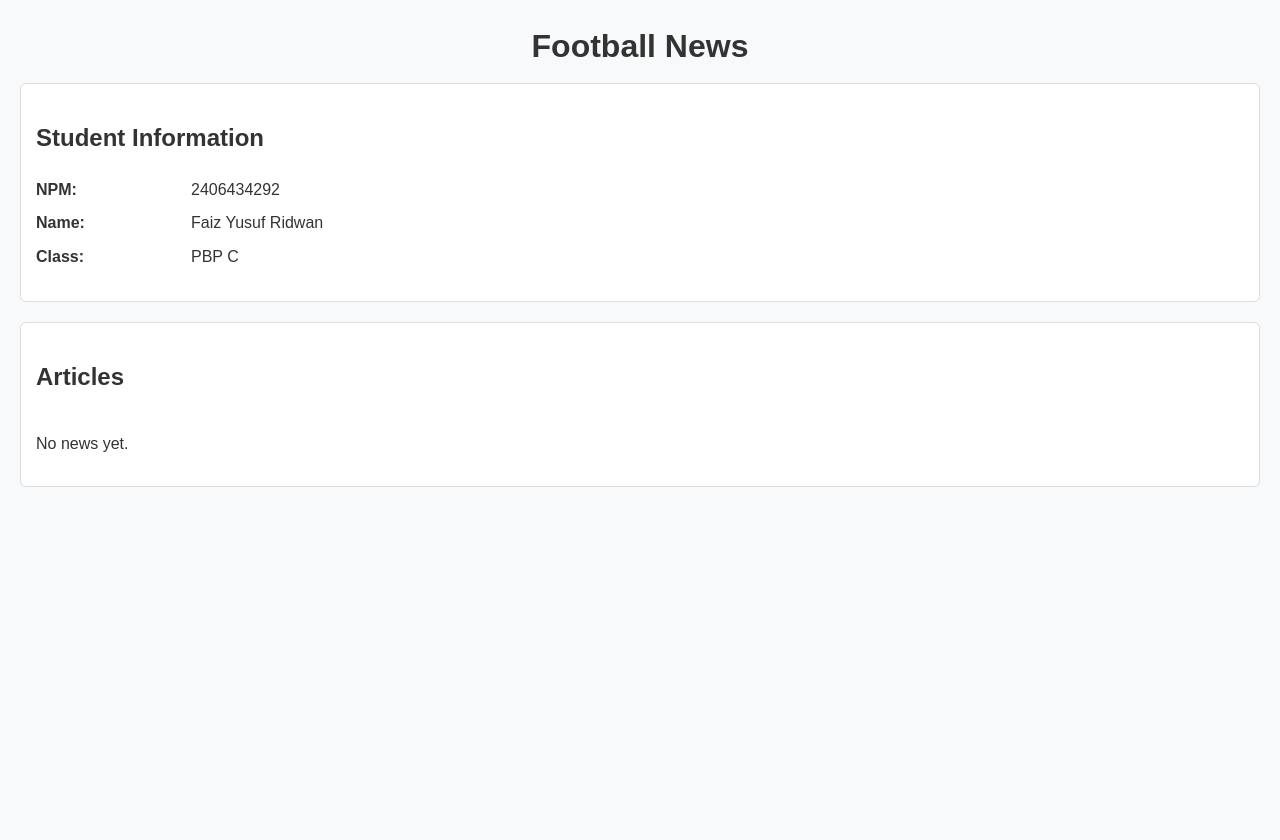
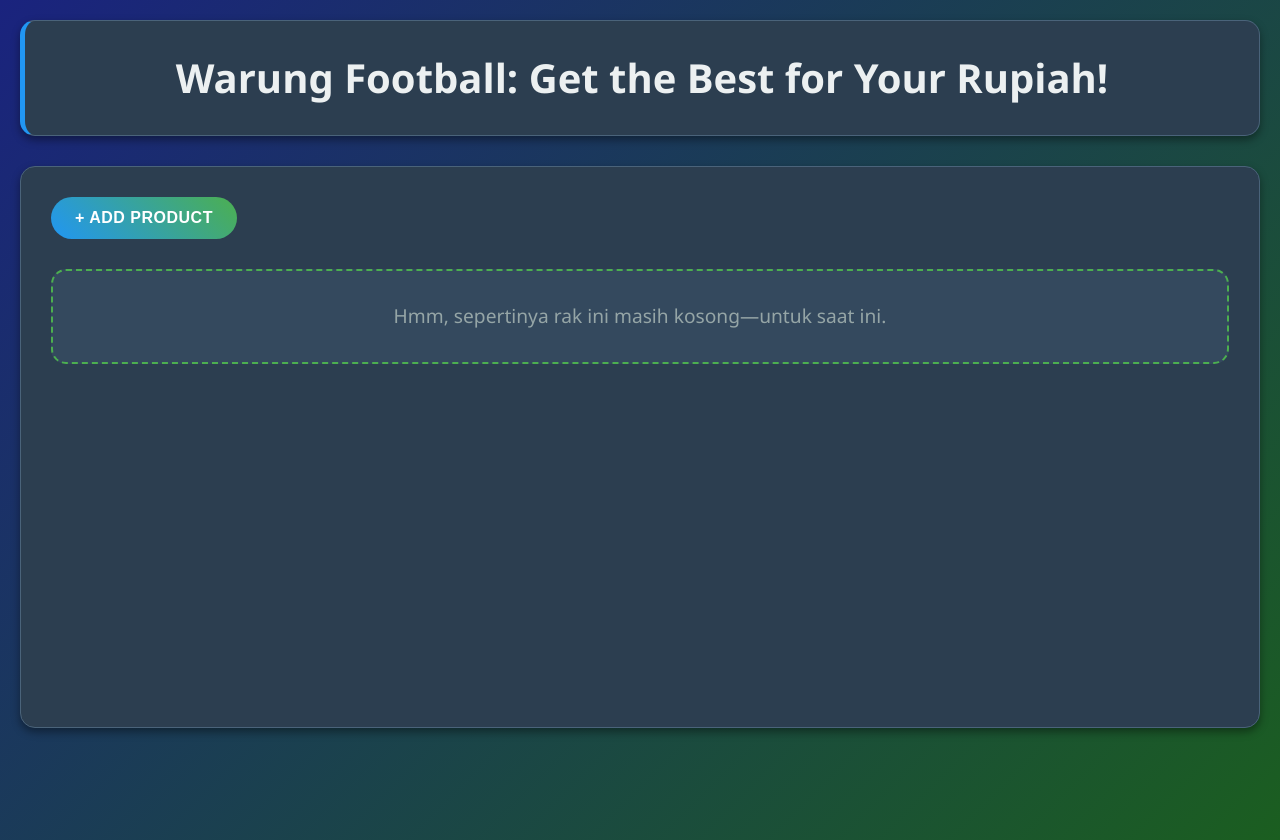
Before and after one commit to faiz-ysf/warung-football, a Django app: page / in a window 1280 px wide. Before the commit the page ends 487 px from the top, so only its background shows below. Run offline with Django 5.2, Linux system fonts and the light colour scheme; data that the repository does not hold is empty.

Commit message:
Penyelesaian tugas 3

```diff
--- a/main/templates/main.html
+++ b/main/templates/main.html
@@ -1,99 +1,45 @@
-<!DOCTYPE html>
-<html lang="en">
-  <head>
-    <meta charset="UTF-8" />
-    <title>Football News</title>
-    <style>
-      body {
-        font-family: Arial, sans-serif;
-        line-height: 1.6;
-        margin: 20px;
-        background: #f8f9fa;
-        color: #333;
-      }
-      header h1 {
-        text-align: center;
-        margin-bottom: 10px;
-      }
-      header section {
-        background: #ffffff;
-        border: 1px solid #ddd;
-        border-radius: 6px;
-        padding: 15px;
-        margin-bottom: 20px;
-      }
-      dl {
-        display: grid;
-        grid-template-columns: 100px 1fr;
-        gap: 8px 15px;
-      }
-      dt {
-        font-weight: bold;
-      }
-      main section {
-        background: #ffffff;
-        border: 1px solid #ddd;
-        border-radius: 6px;
-        padding: 15px;
-      }
-      ul {
-        list-style: none;
-        padding: 0;
-        margin: 0;
-      }
-      li {
-        border-bottom: 1px solid #eee;
-        padding: 15px 0;
-      }
-      li:last-child {
-        border-bottom: none;
-      }
-      article h3 {
-        margin: 0 0 8px 0;
-      }
-      article p {
-        margin: 4px 0;
-      }
-      strong {
-        color: #555;
-      }
-    </style>
-  </head>
-  <body>
-    <header>
-      <h1>Football News</h1>
-      <section>
-        <h2>Student Information</h2>
-        <dl>
-          <dt>NPM:</dt>
-          <dd>{{ npm }}</dd>
-          <dt>Name:</dt>
-          <dd>{{ name }}</dd>
-          <dt>Class:</dt>
-          <dd>{{ class }}</dd>
-        </dl>
-      </section>
-    </header>
+{% extends "base.html" %}
 
-    <main>
-      <section>
-        <h2>Articles</h2>
-        <ul>
-          {% for article in articles %}
-          <li>
-            <article>
-              <h3>{{ article.title }}</h3>
-              <p>{{ article.content }}</p>
-              <p><strong>Category:</strong> {{ article.get_category_display }}</p>
-              <p><strong>Views:</strong> {{ article.news_views }}</p>
-              <p><strong>Hot?</strong> {{ article.is_news_hot }}</p>
-            </article>
-          </li>
-          {% empty %}
-          <li>No news yet.</li>
-          {% endfor %}
-        </ul>
-      </section>
-    </main>
-  </body>
-</html>
+{% block title %}Warung Football: Get the Best for Yourself and Your Relatives :D{% endblock %}
+
+{% block content %}
+  <a href="{% url 'main:create_product' %}">
+    <button>+ Add Product</button>
+  </a>
+
+  {% if not product_list %}
+    <p>Hmm, sepertinya rak ini masih kosong—untuk saat ini.</p>
+  {% else %}
+
+	<div class="product-grid">
+	  {% for product in product_list %}
+	    <div class="product-card">
+	      <h2>
+	        <a href="{% url 'main:show_product' product.id %}">
+	          {{ product.name }}
+	        </a>
+	      </h2>
+
+	      <p>
+	        <b>{{ product.get_category_display }}</b>
+	        {% if product.is_featured %} | <b>Featured</b>{% endif %}
+	        {% if product.is_product_trending %} | <b>Trending</b>{% endif %}
+	        | Price: Rp {{ product.price }}
+	        | <i>{{ product.date|date:"d M Y H:i" }}</i>
+	        | Views: {{ product.item_views }}
+	      </p>
+
+	      {% if product.thumbnail %}
+	        <img src="{{ product.thumbnail }}" alt="{{ product.name }}" class="product-thumb">
+	      {% endif %}
+
+	      <p>{{ product.descriptions|truncatewords:25 }}...</p>
+
+	      <a href="{% url 'main:show_product' product.id %}">
+	        <button>View Details</button>
+	      </a>
+	    </div>
+	  {% endfor %}
+	</div>
+  {% endif %}
+{% endblock %}
--- a/main/urls.py
+++ b/main/urls.py
@@ -1,10 +1,21 @@
 from django.urls import path
-from main.views import show_main
-from . import views
+from main.views import (show_main, create_product, show_product, delete_product,
+						show_xml, show_json,
+						show_xml_by_id, show_json_by_id
+						)
 
 app_name = 'main'
 
 urlpatterns = [
     path('', show_main, name='show_main'),
-	path("news/", views.news_list, name="news_list"),
+	path('add-product/', create_product, name="create_product"),
+	path('product/<str:id>', show_product, name="show_product"),
+	path('product/<str:id>', delete_product, name="delete_product"),
+
+	path('xml/', show_xml, name='show_xml'),
+	path('xml/<str:product_id>/', show_xml_by_id, name='show_xml_by_id'),
+	path('json/', show_json, name='show_json'),
+	path('json/<str:product_id>/', show_json_by_id, name='show_json_by_id'),
+
+
 ]
--- a/main/views.py
+++ b/main/views.py
@@ -1,18 +1,75 @@
-from django.shortcuts import render
-from .models import News
+from django.shortcuts import render, redirect, get_object_or_404
+from django.http import HttpResponse
+from django.core import serializers
+from .models import Product
+from .forms import ProductForm
 
 def show_main(request):
+    product_list = Product.objects.all();
+
     context = {
         'npm' : '2406434292',
         'name': 'Faiz Yusuf Ridwan',
-        'class': 'PBP C'
+        'class': 'PBP C',
+        'product_list' : product_list
     }
 
     return render(request, "main.html", context)
 
+def create_product(request):
+    form = ProductForm(request.POST or None)
+    if form.is_valid() and request.method == "POST":
+        form.save()
+        return redirect('main:show_main')
+    data = {
+        'form' : form
+    }
+    return render(request,"add-product.html", data)
 
-def news_list(request):
-    articles = News.objects.all().order_by('-created_at')
-    return render(request, "main.html", {"articles": articles})
+def show_product(request, id):
+    product = get_object_or_404(Product, pk=id)
+    product.increment_views()
+    data = {
+        'product' : product
+    }
+
+    return render(request, "product_details.html", data)
+
+def delete_product(request, id):
+    product = get_object_or_404(Product, pk=id)
+    if request.method == "POST":
+        product.delete()
+        return redirect('main:show_main')
+    return render(request, "confirm_delete.html", {"product": product})
+
+# show Data in formatted ways
+
+def show_xml(request):
+    product_list = Product.objects.all()
+    xml_data = serializers.serialize("xml", product_list)
+    return HttpResponse(xml_data, content_type="application/xml")
+
+def show_xml_by_id(request, product_id):
+    try:
+        product_list = Product.objects.filter(pk=product_id)
+        xml_data = serializers.serialize("xml", product_list)
+        return HttpResponse(xml_data, content_type="application/xml")
+    except Product.DoesNotExist:
+       return HttpResponse(status=404)
+
+def show_json(request):
+    product_list = Product.objects.all()
+    json_data = serializers.serialize("json", product_list)
+    return HttpResponse(json_data, content_type="application/json")
+
+def show_json_by_id(request, product_id):
+    try:
+        product_list = Product.objects.get(pk=product_id)
+        json_data = serializers.serialize("json", [product_list])
+        return HttpResponse(json_data, content_type="application/json")
+    except Product.DoesNotExist:
+       return HttpResponse(status=404)
+
+
 
 # Create your views here.
--- /dev/null
+++ b/static/css/style.css
@@ -0,0 +1,260 @@
+/* Color Variables - Dark Mode */
+:root {
+  --primary-blue: #1a237e; /* Dark Indigo */
+  --accent-blue: #2196f3;
+  --primary-green: #1b5e20; /* Dark Green */
+  --accent-green: #4caf50;
+  --primary-yellow: #fff9c4;
+  --accent-yellow: #ffc107;
+  --surface-color: #2c3e50; /* Dark Slate for Surfaces */
+  --text-dark: #ecf0f1; /* Light Grey for Text */
+  --text-light: #95a5a6; /* Lighter Grey for Subtext */
+  --border-color: #4a637a;
+  --shadow: 0 4px 8px rgba(0, 0, 0, 0.4);
+  --shadow-hover: 0 8px 15px rgba(0, 0, 0, 0.5);
+}
+
+body {
+  font-family: 'Segoe UI', Tahoma, Geneva, Verdana, sans-serif;
+  line-height: 1.6;
+  margin: 0;
+  padding: 20px;
+  background: linear-gradient(135deg, var(--primary-blue) 0%, var(--primary-green) 100%);
+  color: var(--text-dark);
+  min-height: 100vh;
+}
+
+header {
+  background: var(--surface-color);
+  border-radius: 15px;
+  padding: 25px;
+  margin-bottom: 30px;
+  box-shadow: var(--shadow);
+  border: 1px solid var(--border-color);
+  border-left: 5px solid var(--accent-blue);
+}
+
+header h1 {
+  text-align: center;
+  margin: 0;
+  color: var(--text-dark);
+  font-size: 2.5rem;
+  font-weight: 700;
+}
+
+main {
+  background: var(--surface-color);
+  border-radius: 15px;
+  padding: 30px;
+  box-shadow: var(--shadow);
+  min-height: 500px;
+  border: 1px solid var(--border-color);
+}
+
+/* Buttons */
+button, input[type="submit"] {
+  background: linear-gradient(45deg, var(--accent-blue), var(--accent-green));
+  color: #ffffff;
+  border: none;
+  padding: 12px 24px;
+  border-radius: 25px;
+  font-size: 1rem;
+  font-weight: 600;
+  cursor: pointer;
+  transition: all 0.3s ease;
+  text-transform: uppercase;
+  letter-spacing: 0.5px;
+}
+
+button:hover, input[type="submit"]:hover {
+  transform: translateY(-2px);
+  box-shadow: var(--shadow-hover);
+  background: linear-gradient(45deg, var(--accent-green), var(--accent-blue));
+}
+
+a {
+  text-decoration: none;
+  color: var(--accent-blue);
+  transition: color 0.3s ease;
+}
+
+a:hover {
+  color: var(--accent-green);
+}
+
+/* Product Grid */
+.product-grid {
+  display: grid;
+  grid-template-columns: repeat(auto-fill, minmax(300px, 1fr));
+  gap: 25px;
+  margin-top: 30px;
+}
+
+.product-card {
+  background: var(--surface-color);
+  border-radius: 20px;
+  padding: 25px;
+  text-align: center;
+  box-shadow: var(--shadow);
+  transition: all 0.3s ease;
+  border: 1px solid var(--border-color);
+  position: relative;
+  overflow: hidden;
+}
+
+.product-card:hover {
+  transform: translateY(-5px);
+  box-shadow: var(--shadow-hover);
+  border-color: var(--accent-blue);
+}
+
+.product-card::before {
+  content: '';
+  position: absolute;
+  top: 0;
+  left: 0;
+  right: 0;
+  height: 4px;
+  background: linear-gradient(90deg, var(--accent-blue), var(--accent-green), var(--accent-yellow));
+}
+
+.product-card h2 {
+  margin: 0 0 15px 0;
+  font-size: 1.4rem;
+  font-weight: 700;
+  color: var(--text-dark);
+}
+
+.product-card h2 a {
+  color: var(--text-dark);
+  text-decoration: none;
+}
+
+.product-card h2 a:hover {
+  color: var(--accent-blue);
+}
+
+.product-card p {
+  margin: 12px 0;
+  color: var(--text-light);
+  font-size: 0.95rem;
+  line-height: 1.5;
+}
+
+/* Featured/Trending badges */
+.product-card p b {
+  background: var(--primary-yellow);
+  color: #2c3e50; /* Dark text on yellow background */
+  padding: 4px 8px;
+  border-radius: 12px;
+  font-size: 0.85rem;
+  font-weight: 600;
+}
+
+.product-thumb {
+  width: 100%;
+  max-width: 280px;
+  height: 200px;
+  object-fit: cover;
+  border-radius: 15px;
+  margin: 15px 0;
+  box-shadow: 0 4px 8px rgba(0, 0, 0, 0.1);
+  transition: transform 0.3s ease;
+}
+
+.product-card:hover .product-thumb {
+  transform: scale(1.02);
+}
+
+/* Forms */
+
+table {
+  width: 100%;
+  margin: 20px 0;
+}
+
+table td {
+  padding: 12px 8px;
+  vertical-align: top;
+}
+
+table input, table textarea, table select {
+  width: 100%;
+  padding: 12px 16px;
+  border: 2px solid var(--border-color);
+  border-radius: 10px;
+  font-size: 1rem;
+  transition: border-color 0.3s ease;
+  background: #34495e;
+  color: var(--text-dark);
+}
+
+table input:focus, table textarea:focus, table select:focus {
+  outline: none;
+  border-color: var(--accent-blue);
+  box-shadow: 0 0 0 3px rgba(33, 150, 243, 0.1);
+}
+
+table label {
+  font-weight: 600;
+  color: var(--text-dark);
+}
+
+/* Empty state */
+main > p {
+  text-align: center;
+  font-size: 1.2rem;
+  color: var(--text-light);
+  background: #34495e;
+  padding: 30px;
+  border-radius: 15px;
+  border: 2px dashed var(--accent-green);
+  margin: 30px 0;
+}
+
+/* Detail page styling */
+main h1 {
+  color: var(--text-dark);
+  font-size: 2.2rem;
+  margin-bottom: 20px;
+  text-align: center;
+}
+
+/* Back button */
+main > p:first-child {
+  background: none;
+  border: none;
+  padding: 0;
+  margin-bottom: 20px;
+  text-align: left;
+}
+
+/* Responsive design */
+@media (max-width: 768px) {
+  body {
+    padding: 10px;
+  }
+
+  header h1 {
+    font-size: 2rem;
+  }
+
+  .product-grid {
+    grid-template-columns: 1fr;
+    gap: 20px;
+  }
+
+  main {
+    padding: 20px;
+  }
+}
+
+@media (max-width: 480px) {
+  header h1 {
+    font-size: 1.8rem;
+  }
+
+  .product-card {
+    padding: 20px;
+  }
+}
--- /dev/null
+++ b/templates/base.html
@@ -0,0 +1,17 @@
+{% load static %}
+<!DOCTYPE html>
+<html lang="en">
+  <head>
+    <meta charset="UTF-8" />
+    <title>{% block title %}Default Title{% endblock %}</title>
+    <link rel="stylesheet" href="{% static 'css/style.css' %}">
+  </head>
+  <body>
+    <header>
+      <h1>Warung Football: Get the Best for Your Rupiah!</h1>
+    </header>
+    <main>
+      {% block content %}{% endblock %}
+    </main>
+  </body>
+</html>
```
Also changed, not shown: main/forms.py (added, +8 -0 lines), main/models.py (+24 -34 lines), main/templates/add-product.html (added, +16 -0 lines), main/templates/confirm_delete.html (added, +18 -0 lines), main/templates/product_details.html (added, +25 -0 lines), warung_football/settings.py (+10 -2 lines), README.md, bagan.png (deleted), json.png (added), main/migrations/0001_initial.py, main/migrations/0002_product.py (deleted), xml.png (added).
